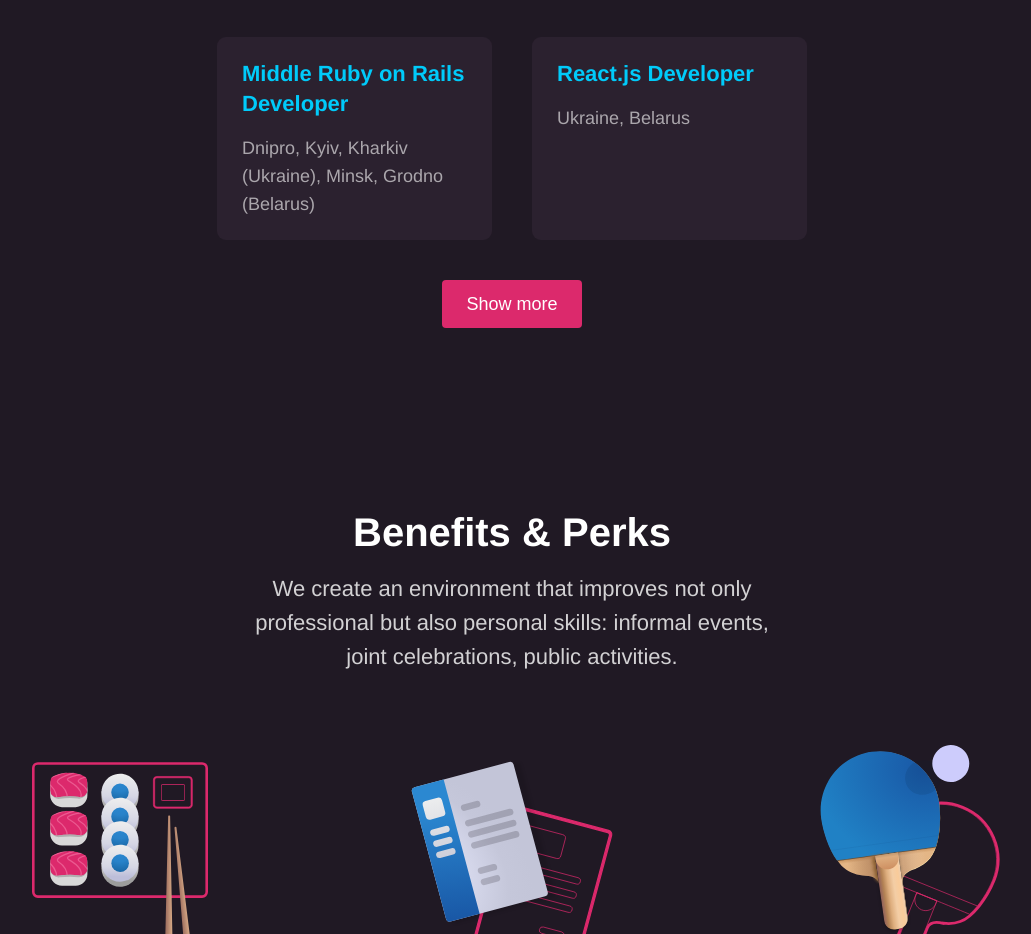
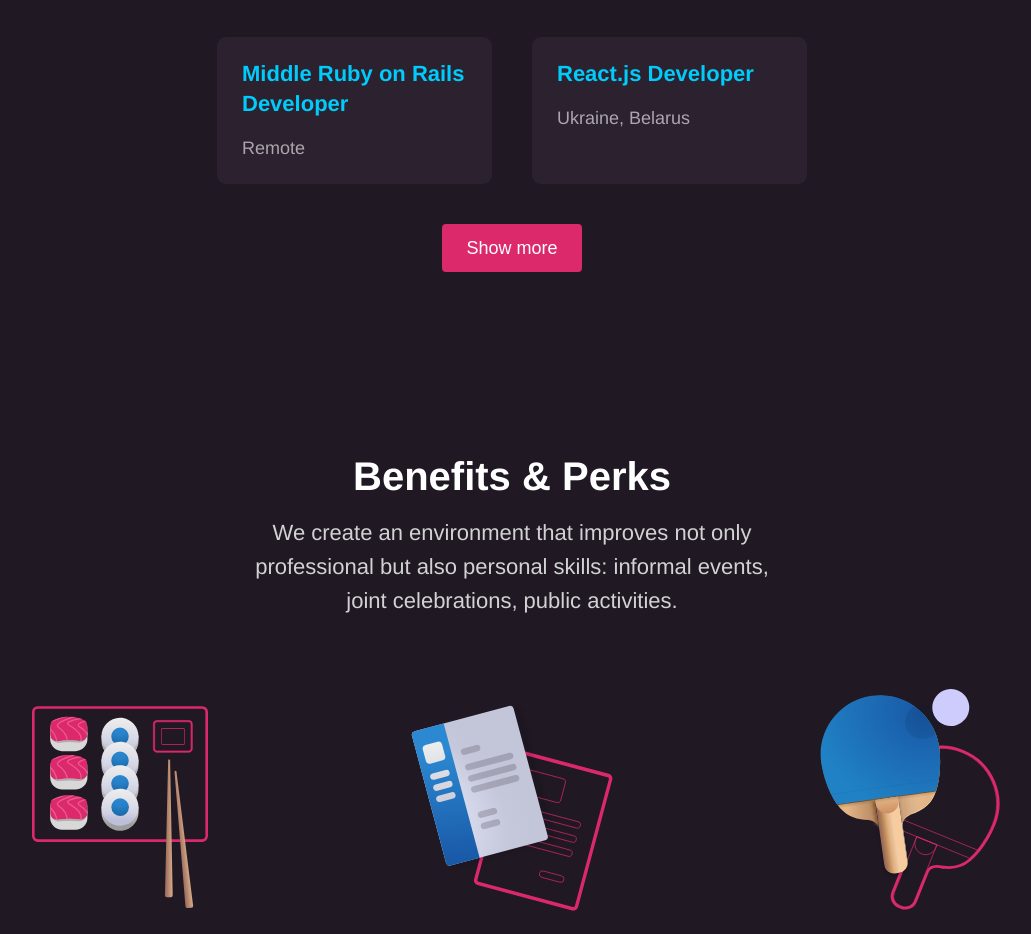
Before and after one commit to Anadea/anadea_jobs, a Gatsby site: page / in a window 1280 px wide. Shown: the part 1505-2439 px from the top of the page, without its empty margins (128-1159 px from the left). Built offline with nearby package versions, Linux system fonts and the light colour scheme; Gatsby itself is replaced by a stand-in of ours.

Commit message:
Update jobs “middle-ruby-on-rails-developer”

```diff
--- a/src/jobs/middle-ruby-on-rails-developer.md
+++ b/src/jobs/middle-ruby-on-rails-developer.md
@@ -1,6 +1,6 @@
 ---
 title: Middle Ruby on Rails Developer
-location: Dnipro, Kyiv, Kharkiv (Ukraine), Minsk, Grodno (Belarus)
+location: Remote
 isActive: true
 ---
 ## **Requirements**
```
